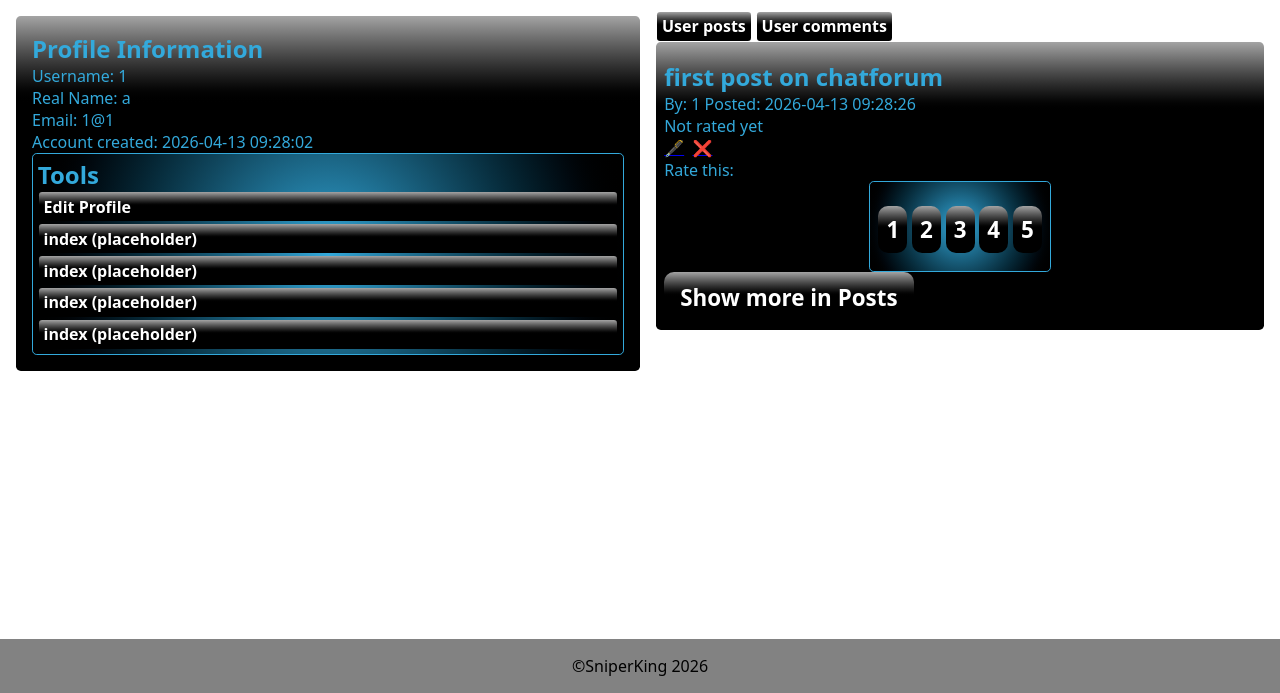
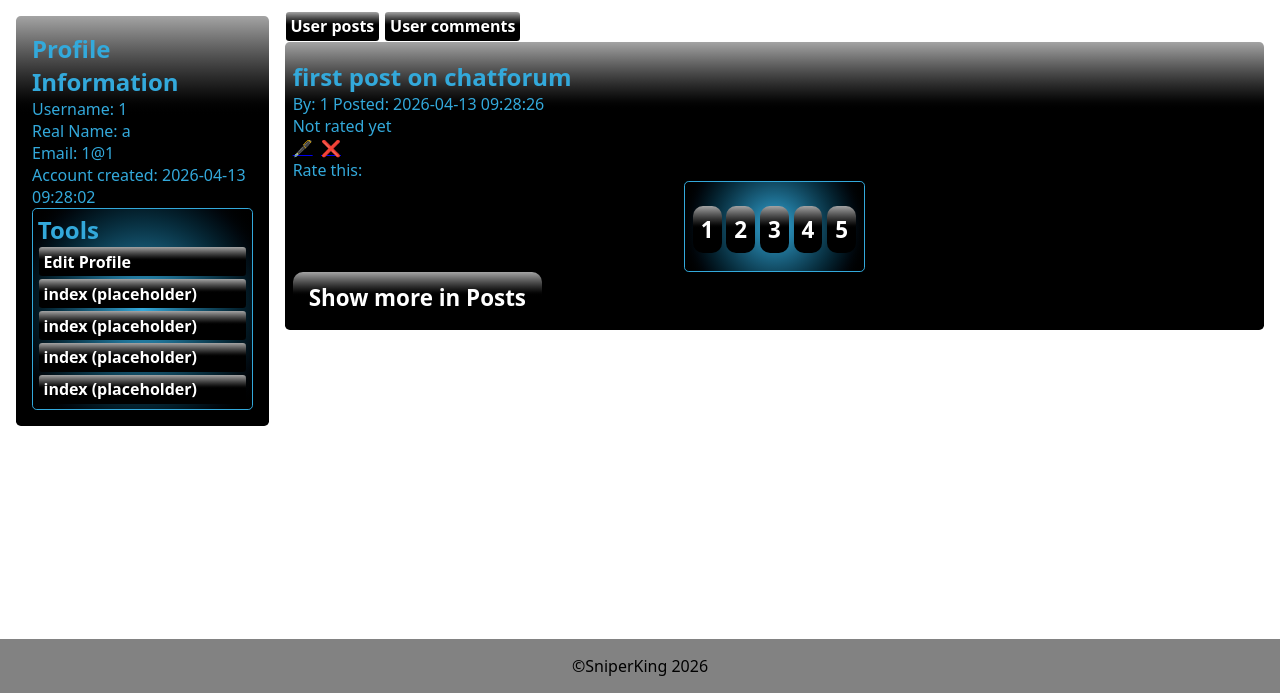
Before and after one commit to EDUeran1-rgb/chattforum-slutprojekt, a PHP site: page /profile.php in a window 1280 px wide. Shown: the part 107-800 px from the top of the page. Run offline with PHP 8.4, Linux system fonts and the light colour scheme; a user stored in the database is signed in; data comes from the database, SQL or seed files in the repository; data that the repository does not hold is empty.

Commit message:
more dev

```diff
--- a/style.css
+++ b/style.css
@@ -570,7 +570,7 @@ a.addpost{
     padding: 1rem;
     border-radius: .3rem;
     color: var(--clr_header);
-    width:100%;
+    max-width:50rem;
     height:fit-content;
 }
 .profiletoolscontainer{
```
